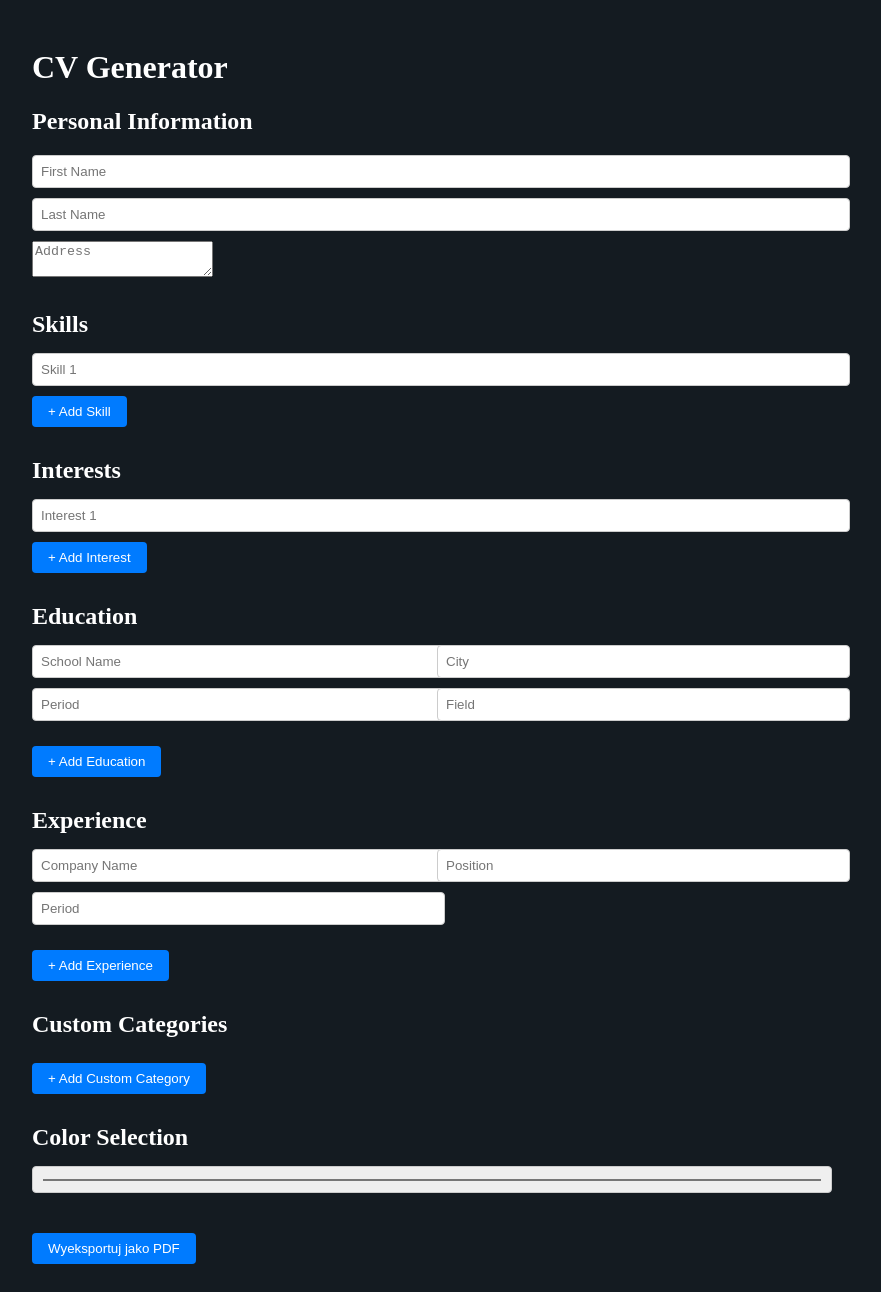
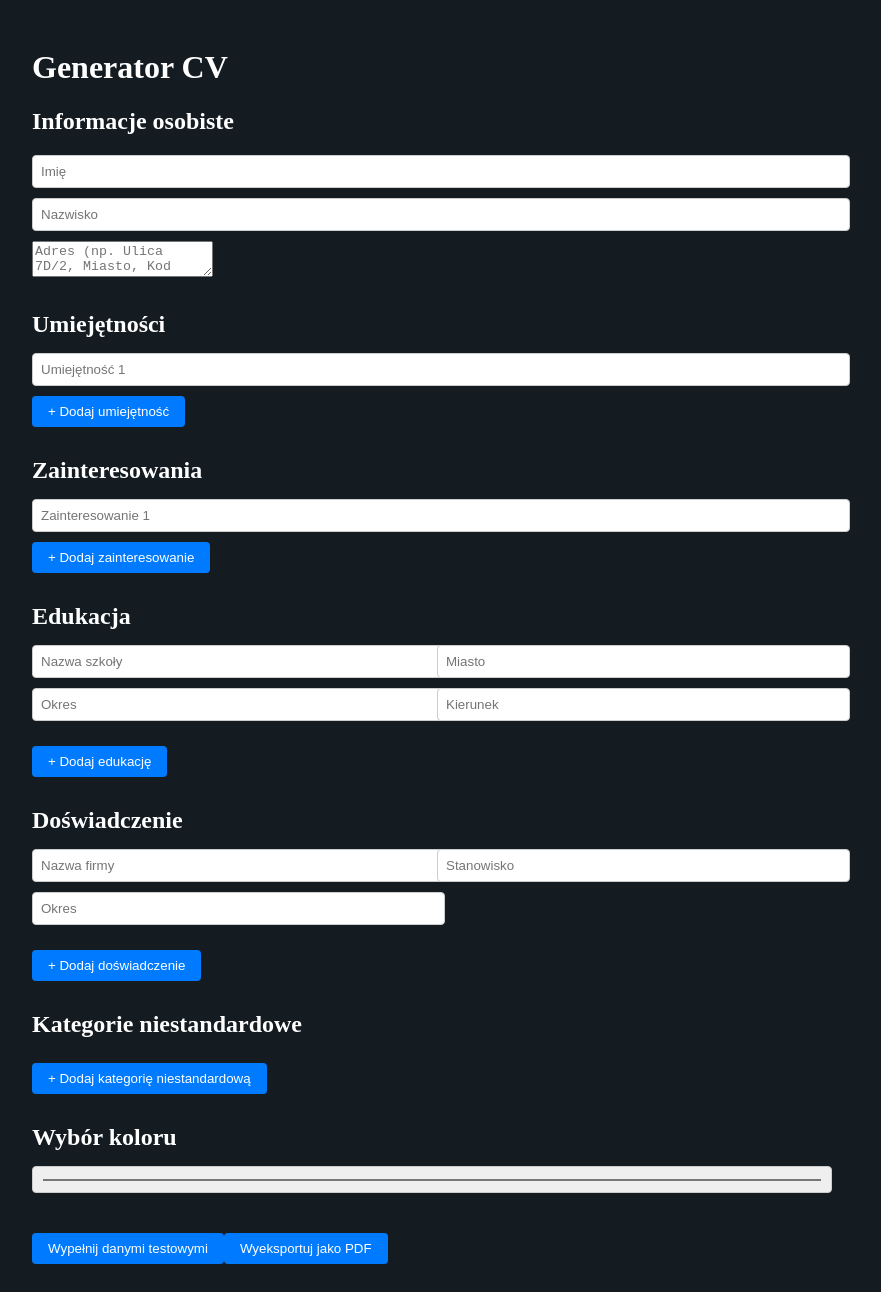
Before and after one commit to domintes/CVision, a React (Vite) app: page / in a window 1280 px wide. Shown: the whole page, without its empty margins (208-1089 px from the left). Built offline with nearby package versions, Linux system fonts and the light colour scheme.

Commit message:
Export pdf fix

```diff
--- a/package.json
+++ b/package.json
@@ -14,6 +14,8 @@
   "dependencies": {
     "electron": "^35.1.3",
     "glob": "^10.3.10",
+    "html2pdf": "^0.0.11",
+    "html2pdf.js": "^0.10.3",
     "jspdf": "^3.0.1",
     "pdf-lib": "^1.17.1",
     "react": "^18.0.0",
--- a/src/App.jsx
+++ b/src/App.jsx
@@ -1,4 +1,5 @@
 import { useState } from 'react';
+import html2pdf from 'html2pdf.js';
 import './app.scss';
 
 const App = () => {
@@ -13,6 +14,7 @@ const App = () => {
   const [experience, setExperience] = useState([{ company: '', position: '', period: '' }]);
   const [customCategories, setCustomCategories] = useState([]);
   const [selectedColor, setSelectedColor] = useState('#001f3f');
+  const [testMode, setTestMode] = useState(1);
 
   const handleInputChange = (e, field, index, category) => {
     if (category === 'personalInfo') {
@@ -70,179 +72,258 @@ const App = () => {
     setCustomCategories(updatedCategories);
   };
 
-  const exportToPDF = async () => {
-    try {
-      const { ipcRenderer } = window.electron;
-      const defaultFilename = `${personalInfo.firstName}_${personalInfo.lastName}_cv.pdf`.replace(/\s+/g, '_');
-      const { filePath } = await ipcRenderer.invoke('save-file-dialog', {
-        defaultPath: defaultFilename,
-        filters: [{ name: 'PDF Files', extensions: ['pdf'] }],
-      });
+  const exportToPDF = () => {
+    const content = document.createElement('div');
+    content.innerHTML = `
+      <html>
+        <head>
+          <style>
+            body {
+              font-family: Arial, sans-serif;
+              margin: 0;
+              padding: 0;
+            }
+            .left-section {
+              background-color: ${selectedColor};
+              color: white;
+              padding: 20px;
+              width: 30%;
+              float: left;
+              height: 100vh;
+            }
+            .right-section {
+              padding: 20px;
+              width: 70%;
+              float: left;
+            }
+            .header {
+              color: ${selectedColor};
+              font-size: 18px;
+              text-transform: uppercase;
+              margin-bottom: 10px;
+            }
+            .content {
+              margin-bottom: 20px;
+            }
+          </style>
+        </head>
+        <body>
+          <div class="left-section">
+            <h2>${personalInfo.firstName} ${personalInfo.lastName}</h2>
+            <p>${personalInfo.address.replace(/,\s*$/, '')}</p>
+            ${interests.length > 0 ? `<h3>Zainteresowania:</h3><ul>${interests.map(i => `<li>${i}</li>`).join('')}</ul>` : ''}
+          </div>
+          <div class="right-section">
+            ${education.length > 0 ? `<div class="content"><div class="header">Wykształcenie</div>${education.map(e => `<p>${e.school}, ${e.city}, ${e.period}, ${e.field}</p>`).join('')}</div>` : ''}
+            ${experience.length > 0 ? `<div class="content"><div class="header">Doświadczenie</div>${experience.map(e => `<p>${e.company}, ${e.position}, ${e.period}</p>`).join('')}</div>` : ''}
+            ${customCategories.map(cat => `<div class="content"><div class="header">${cat.name}</div>${cat.items.map(item => `<p>${item}</p>`).join('')}</div>`).join('')}
+          </div>
+        </body>
+      </html>
+    `;
 
-      if (filePath) {
-        // Placeholder for PDF generation logic
-        console.log(`Saving PDF to: ${filePath}`);
-        // Add logic to generate and save the PDF to `filePath`
-      } else {
-        console.log('Save operation was canceled.');
-      }
-    } catch (error) {
-      console.error('Error exporting to PDF:', error);
-    }
+    const options = {
+      margin: 1,
+      filename: `${personalInfo.firstName}_${personalInfo.lastName}_cv.pdf`.replace(/\s+/g, '_'),
+      html2canvas: { scale: 2 },
+      jsPDF: { unit: 'in', format: 'letter', orientation: 'portrait' },
+    };
+
+    html2pdf().from(content).set(options).save();
+  };
+
+  const populateTestData = () => {
+    setPersonalInfo({
+      firstName: 'Jan',
+      lastName: 'Kowalski',
+      address: 'Warszawa, ul. Przykładowa 123',
+    });
+    setSkills(['JavaScript', 'React', 'Node.js']);
+    setInterests(['Programowanie', 'Muzyka', 'Sport']);
+    setEducation([
+      { school: 'Uniwersytet Warszawski', city: 'Warszawa', period: '2015-2019', field: 'Informatyka' },
+    ]);
+    setExperience([
+      { company: 'Firma X', position: 'Programista', period: '2020-2023' },
+    ]);
+    setCustomCategories([
+      { name: 'Projekty', items: ['Projekt A', 'Projekt B'] },
+    ]);
   };
 
   return (
-    <div className="cv-builder">
-      <h1 className="text-center text-2xl mb-4">CV Generator</h1>
+    <div className="cv-builder bg-gray-800 text-white p-6">
+      <h1 className="text-center text-2xl mb-4">Generator CV</h1>
 
       <div className="personal-info">
-        <h2>Personal Information</h2>
+        <h2>Informacje osobiste</h2>
         <input
           type="text"
-          placeholder="First Name"
+          placeholder="Imię"
           value={personalInfo.firstName}
           onChange={(e) => handleInputChange(e, 'firstName', null, 'personalInfo')}
+          className="input"
         />
         <input
           type="text"
-          placeholder="Last Name"
+          placeholder="Nazwisko"
           value={personalInfo.lastName}
           onChange={(e) => handleInputChange(e, 'lastName', null, 'personalInfo')}
+          className="input"
         />
         <textarea
-          placeholder="Address"
+          placeholder="Adres (np. Ulica 7D/2, Miasto, Kod pocztowy)"
           value={personalInfo.address}
           onChange={(e) => handleInputChange(e, 'address', null, 'personalInfo')}
+          className="textarea"
         />
       </div>
 
       <div className="section">
-        <h2>Skills</h2>
+        <h2>Umiejętności</h2>
         {skills.map((skill, index) => (
           <input
             key={index}
             type="text"
-            placeholder={`Skill ${index + 1}`}
+            placeholder={`Umiejętność ${index + 1}`}
             value={skill}
             onChange={(e) => handleInputChange(e, null, index, 'skills')}
+            className="input"
           />
         ))}
         {skills.length < 10 && (
-          <button onClick={() => addField('skills')}>+ Add Skill</button>
+          <button onClick={() => addField('skills')} className="button">+ Dodaj umiejętność</button>
         )}
       </div>
 
       <div className="section">
-        <h2>Interests</h2>
+        <h2>Zainteresowania</h2>
         {interests.map((interest, index) => (
           <input
             key={index}
             type="text"
-            placeholder={`Interest ${index + 1}`}
+            placeholder={`Zainteresowanie ${index + 1}`}
             value={interest}
             onChange={(e) => handleInputChange(e, null, index, 'interests')}
+            className="input"
           />
         ))}
         {interests.length < 10 && (
-          <button onClick={() => addField('interests')}>+ Add Interest</button>
+          <button onClick={() => addField('interests')} className="button">+ Dodaj zainteresowanie</button>
         )}
       </div>
 
       <div className="section">
-        <h2>Education</h2>
+        <h2>Edukacja</h2>
         {education.map((edu, index) => (
           <div key={index} className="education-item">
             <input
               type="text"
-              placeholder="School Name"
+              placeholder="Nazwa szkoły"
               value={edu.school}
               onChange={(e) => handleInputChange(e, 'school', index, 'education')}
+              className="input"
             />
             <input
               type="text"
-              placeholder="City"
+              placeholder="Miasto"
               value={edu.city}
               onChange={(e) => handleInputChange(e, 'city', index, 'education')}
+              className="input"
             />
             <input
               type="text"
-              placeholder="Period"
+              placeholder="Okres"
               value={edu.period}
               onChange={(e) => handleInputChange(e, 'period', index, 'education')}
+              className="input"
             />
             <input
               type="text"
-              placeholder="Field"
+              placeholder="Kierunek"
               value={edu.field}
               onChange={(e) => handleInputChange(e, 'field', index, 'education')}
+              className="input"
             />
           </div>
         ))}
-        <button onClick={() => addField('education')}>+ Add Education</button>
+        <button onClick={() => addField('education')} className="button">+ Dodaj edukację</button>
       </div>
 
       <div className="section">
-        <h2>Experience</h2>
+        <h2>Doświadczenie</h2>
         {experience.map((exp, index) => (
           <div key={index} className="education-item">
             <input
               type="text"
-              placeholder="Company Name"
+              placeholder="Nazwa firmy"
               value={exp.company}
               onChange={(e) => handleInputChange(e, 'company', index, 'experience')}
+              className="input"
             />
             <input
               type="text"
-              placeholder="Position"
+              placeholder="Stanowisko"
               value={exp.position}
               onChange={(e) => handleInputChange(e, 'position', index, 'experience')}
+              className="input"
             />
             <input
               type="text"
-              placeholder="Period"
+              placeholder="Okres"
               value={exp.period}
               onChange={(e) => handleInputChange(e, 'period', index, 'experience')}
+              className="input"
             />
           </div>
         ))}
-        <button onClick={() => addField('experience')}>+ Add Experience</button>
+        <button onClick={() => addField('experience')} className="button">+ Dodaj doświadczenie</button>
       </div>
 
       <div className="section">
-        <h2>Custom Categories</h2>
+        <h2>Kategorie niestandardowe</h2>
         {customCategories.map((category, index) => (
           <div key={index} className="custom-category">
             <input
               type="text"
-              placeholder="Category Name"
+              placeholder="Nazwa kategorii"
               value={category.name}
               onChange={(e) => handleCustomCategoryChange(e, index, 'name')}
+              className="input"
             />
             {category.items.map((item, itemIndex) => (
               <input
                 key={itemIndex}
                 type="text"
-                placeholder={`Item ${itemIndex + 1}`}
+                placeholder={`Element ${itemIndex + 1}`}
                 value={item}
                 onChange={(e) => handleCustomCategoryChange(e, index, 'item', itemIndex)}
+                className="input"
               />
             ))}
             {category.items.length < 10 && (
-              <button onClick={() => addCustomCategoryItem(index)}>+ Add Item</button>
+              <button onClick={() => addCustomCategoryItem(index)} className="button">+ Dodaj element</button>
             )}
           </div>
         ))}
-        <button onClick={addCustomCategory}>+ Add Custom Category</button>
+        <button onClick={addCustomCategory} className="button">+ Dodaj kategorię niestandardową</button>
       </div>
 
       <div className="section">
-        <h2>Color Selection</h2>
+        <h2>Wybór koloru</h2>
         <input
           type="color"
           value={selectedColor}
           onChange={(e) => setSelectedColor(e.target.value)}
+          className="color-picker"
         />
       </div>
+
+      {testMode === 1 && (
+        <button onClick={populateTestData} className="test-button">
+          Wypełnij danymi testowymi
+        </button>
+      )}
 
       <button onClick={exportToPDF} className="export-button">
         Wyeksportuj jako PDF
```
Also changed, not shown: 1 other file (tests, documents, lock files or other folders).
